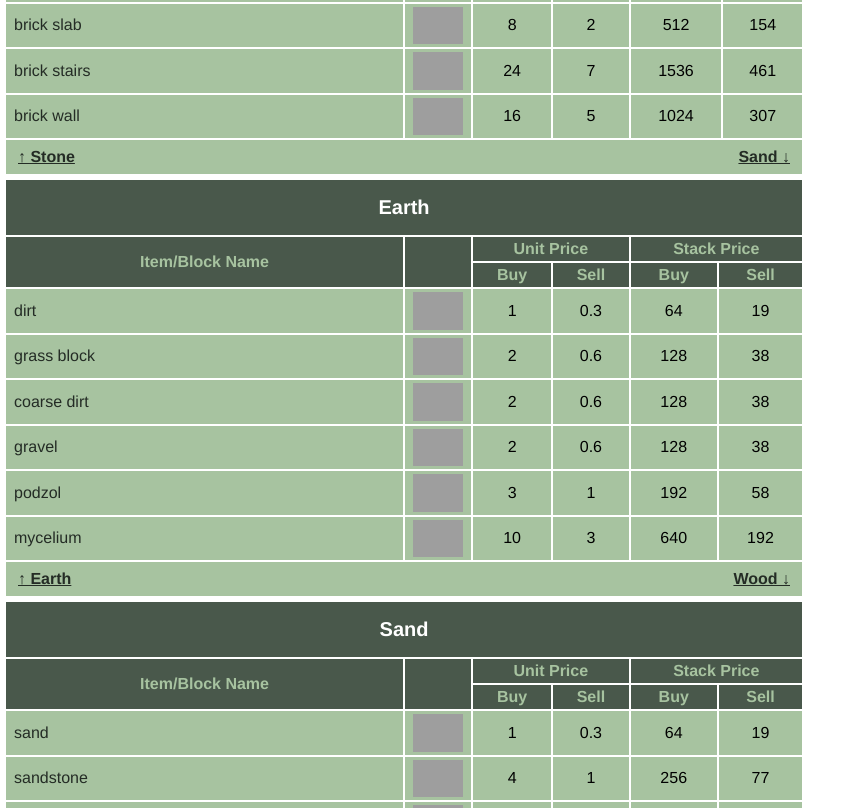
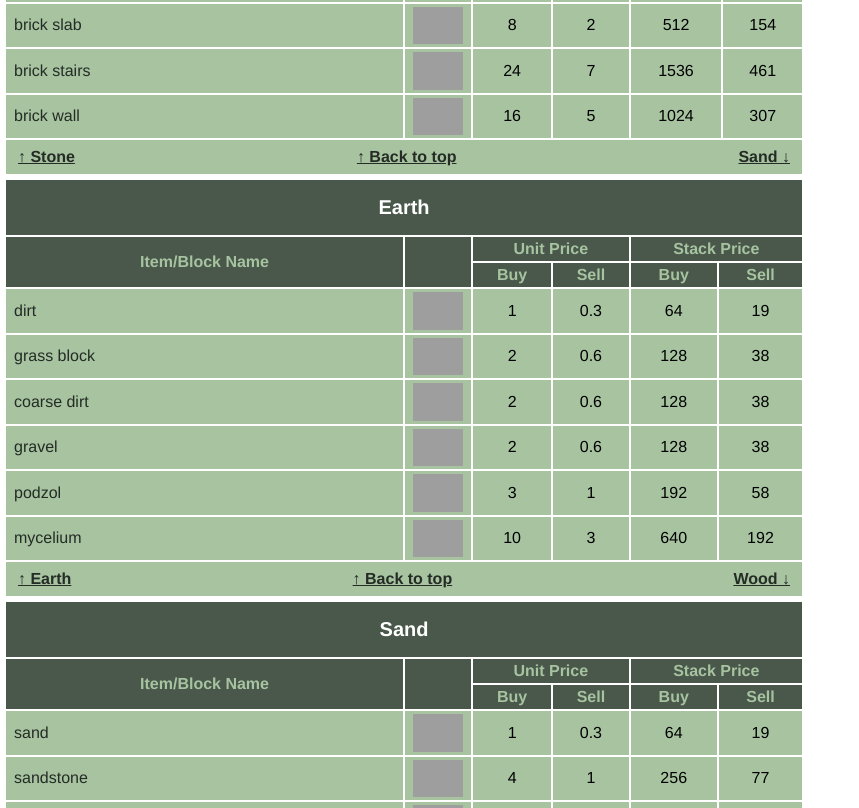
Before and after one commit to Biggsen/vz-price-guide, an Eleventy site: page src/index.njk in a window 1280 px wide. Shown: the part 3159-3967 px from the top of the page, without its empty margins (0-859 px from the left). Built offline with nearby package versions, Linux system fonts and the light colour scheme; Eleventy itself is replaced by a stand-in of ours; files that its build step writes are made by us from their sources; grey boxes are pictures that could not be loaded.

Commit message:
skip nav made into a macro

```diff
--- /dev/null
+++ b/src/_includes/macros.njk
@@ -0,0 +1,7 @@
+{% macro skipnav(id,previd,prevname,nextid,nextname) %}
+    <nav class="skipnav" id="{{ id }}">
+        <a href="#{{ previd }}">&uarr; {{ prevname}}</a>
+        <a href="#top">&uarr; Back to top</a>
+        <a href="#{{ nextid }}">{{ nextname }} &darr;</a>
+    </nav>
+{% endmacro %}
--- a/src/index.njk
+++ b/src/index.njk
@@ -3,6 +3,9 @@ layout: base.njk
 priceMultiplier: 1
 sellMargin: 0.30
 ---
+
+{% import "macros.njk" as macro %}
+
 <header id="top">
     <div class="header pattern">
         <h1>{{ title }}</h1>
@@ -39,10 +42,7 @@ sellMargin: 0.30
         </tbody>
     </table>
 
-    <nav class="skipnav" id="stone">
-        <a href="#ores">&uarr; Ores</a>
-        <a href="#earth">Earth &darr;</a>
-    </nav>
+    {{ macro.skipnav("stone","ores","Ores","earth","Earth") }}
     <table>
         <caption>Stone</caption>
         {% include "thead.njk" %}
@@ -53,10 +53,7 @@ sellMargin: 0.30
         </tbody>
     </table>
 
-    <nav class="skipnav" id="earth">
-        <a href="#stone">&uarr; Stone</a>
-        <a href="#sand">Sand &darr;</a>
-    </nav>
+    {{ macro.skipnav("earth","stone","Stone","sand","Sand") }}
     <table>
         <caption>Earth</caption>
         {% include "thead.njk" %}
@@ -67,10 +64,7 @@ sellMargin: 0.30
         </tbody>
     </table>
 
-    <nav class="skipnav" id="sand">
-        <a href="#earth">&uarr; Earth</a>
-        <a href="#wood">Wood &darr;</a>
-    </nav>
+    {{ macro.skipnav("sand","earth","Earth","wood","Wood") }}
     <table>
         <caption>Sand</caption>
         {% include "thead.njk" %}
@@ -81,10 +75,7 @@ sellMargin: 0.30
         </tbody>
     </table>
 
-    <nav class="skipnav" id="wood">
-        <a href="#sand">&uarr; Sand</a>
-        <a href="#drops">Mob drops &darr;</a>
-    </nav>
+    {{ macro.skipnav("wood","sand","Sand","drops","Mob drops") }}
     <table>
         <caption>Wood</caption>
         {% include "thead.njk" %}
@@ -95,10 +86,7 @@ sellMargin: 0.30
         </tbody>
     </table>
 
-    <nav class="skipnav" id="drops">
-        <a href="#wood">&uarr; Wood</a>
-        <a href="#food">Food &darr;</a>
-    </nav>
+    {{ macro.skipnav("drops","wood","Wood","food","Food") }}
     <table>
         <caption>Mob drops</caption>
         {% include "thead.njk" %}
@@ -109,9 +97,7 @@ sellMargin: 0.30
         </tbody>
     </table>
 
-    <nav class="skipnav" id="food">
-        <a href="#drops">&uarr; Mob drops</a>
-    </nav>
+    {{ macro.skipnav("food","drops","Mob drops","utility","Utility") }}
     <table>
         <caption>Food</caption>
         {% include "thead.njk" %}
```
